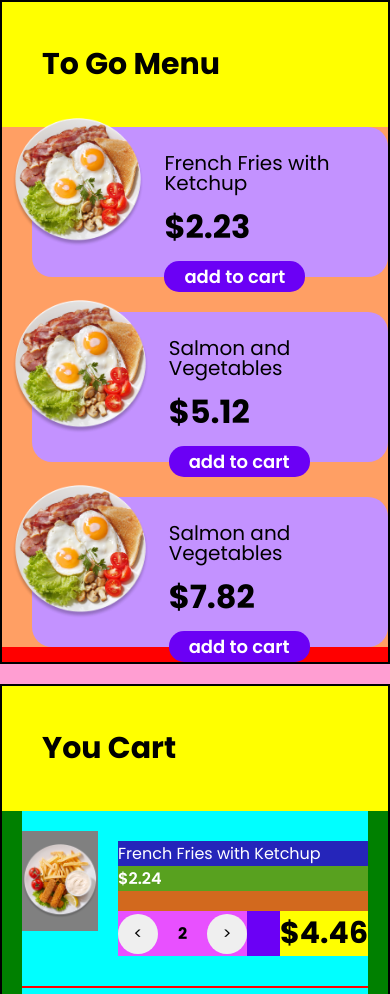
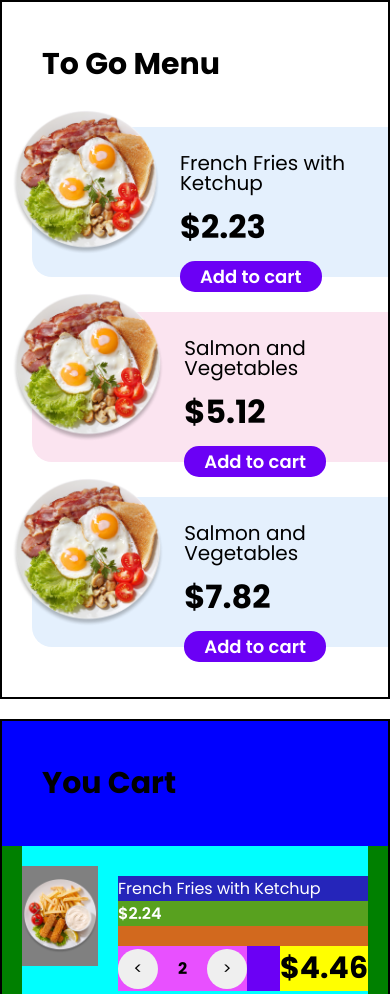
Before and after one commit to jaenfigueroa/eCommerce, a website: page index.html in a window 390 px wide. Shown: the top 994 px of the page. Drawn offline with Linux system fonts and the light colour scheme.

Commit message:
seccion1 mobile terminado

```diff
--- a/index.html
+++ b/index.html
@@ -34,7 +34,7 @@
             <div class="plato__contenedor">
               <h3 class="plato__nombre">French Fries with Ketchup</h3>
               <p class="plato__precio">$2.23</p>
-              <button class="plato__boton">add to cart</button>
+              <button class="plato__boton">Add to cart</button>
             </div>
           </article>
           <!--  -->
@@ -43,7 +43,7 @@
             <div class="plato__contenedor">
               <h3 class="plato__nombre">Salmon and Vegetables</h3>
               <p class="plato__precio">$5.12</p>
-              <button class="plato__boton">add to cart</button>
+              <button class="plato__boton">Add to cart</button>
             </div>
           </article>
           <!--  -->
@@ -52,7 +52,7 @@
             <div class="plato__contenedor">
               <h3 class="plato__nombre">Salmon and Vegetables</h3>
               <p class="plato__precio">$7.82</p>
-              <button class="plato__boton">add to cart</button>
+              <button class="plato__boton">Add to cart</button>
             </div>
           </article>
           <!--  -->
--- a/sass/style.scss
+++ b/sass/style.scss
@@ -30,20 +30,20 @@ ol {
 }
 /* MAIN///////////////////// */
 .main {
-  background-color: rgb(255, 158, 210);
+  // background-color: rgb(255, 158, 210);
   display: flex;
   flex-direction: column;
   gap: 2rem;
 
   .seccion {
-    background-color: greenyellow;
+    // background-color: greenyellow;
     width: 100%;
     min-height: 600px;
     max-width: 480px;
     border: 2px solid black;
 
     &__header {
-      background-color: yellow;
+      // background-color: yellow;
       font-size: 3rem;
       font-weight: 700;
       padding: 4rem;
@@ -51,29 +51,35 @@ ol {
   }
 
   .seccion1 {
-    background-color: red;
+    // background-color: red;
     display: flex;
     flex-direction: column;
     padding-bottom: 1.5rem;
+    padding-bottom: 5rem;
 
     &__contenedor-platos {
       display: flex;
       flex-direction: column;
       width: 100%;
       background-color: rgb(255, 159, 100);
+      background-color: white;
       gap: 3.5rem;
 
       .plato {
         width: calc(100% - 3rem);
         height: 150px;
-        background-color: rgb(195, 146, 255);
+        background-color: #e4f0fd;
         margin-left: 3rem;
         display: flex;
-        border-radius: 2rem;
+        border-radius: 2rem 0 0 2rem;
+
+        &:nth-child(2n) {
+          background-color: #fbe4f0;
+        }
 
         &__imagen {
           // background-color: gray;
-          width: 150px;
+          width: 180px;
           height: 150px;
           transform: translate(-20px, -20px);
           background-image: url(../img/assets/platos/plate__bacon-eggs.png);
@@ -114,6 +120,10 @@ ol {
           border-radius: 1.5rem;
           // transform: translate(0, 20px);
           width: max-content;
+
+          &:hover {
+            background-color: #5900ce;
+          }
         }
       }
     }
```
Also changed, not shown: css/style.css, 1 other file.
